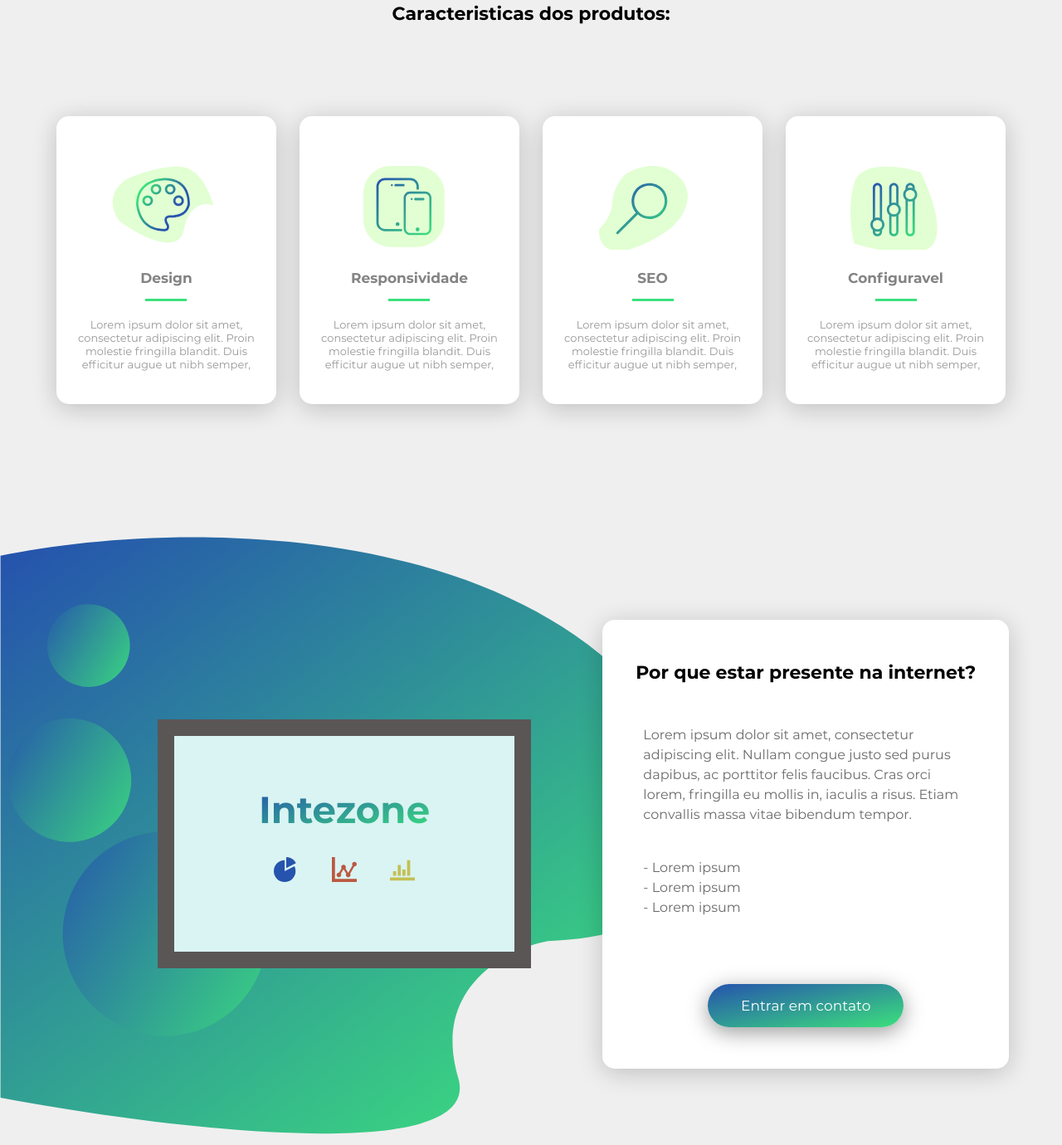
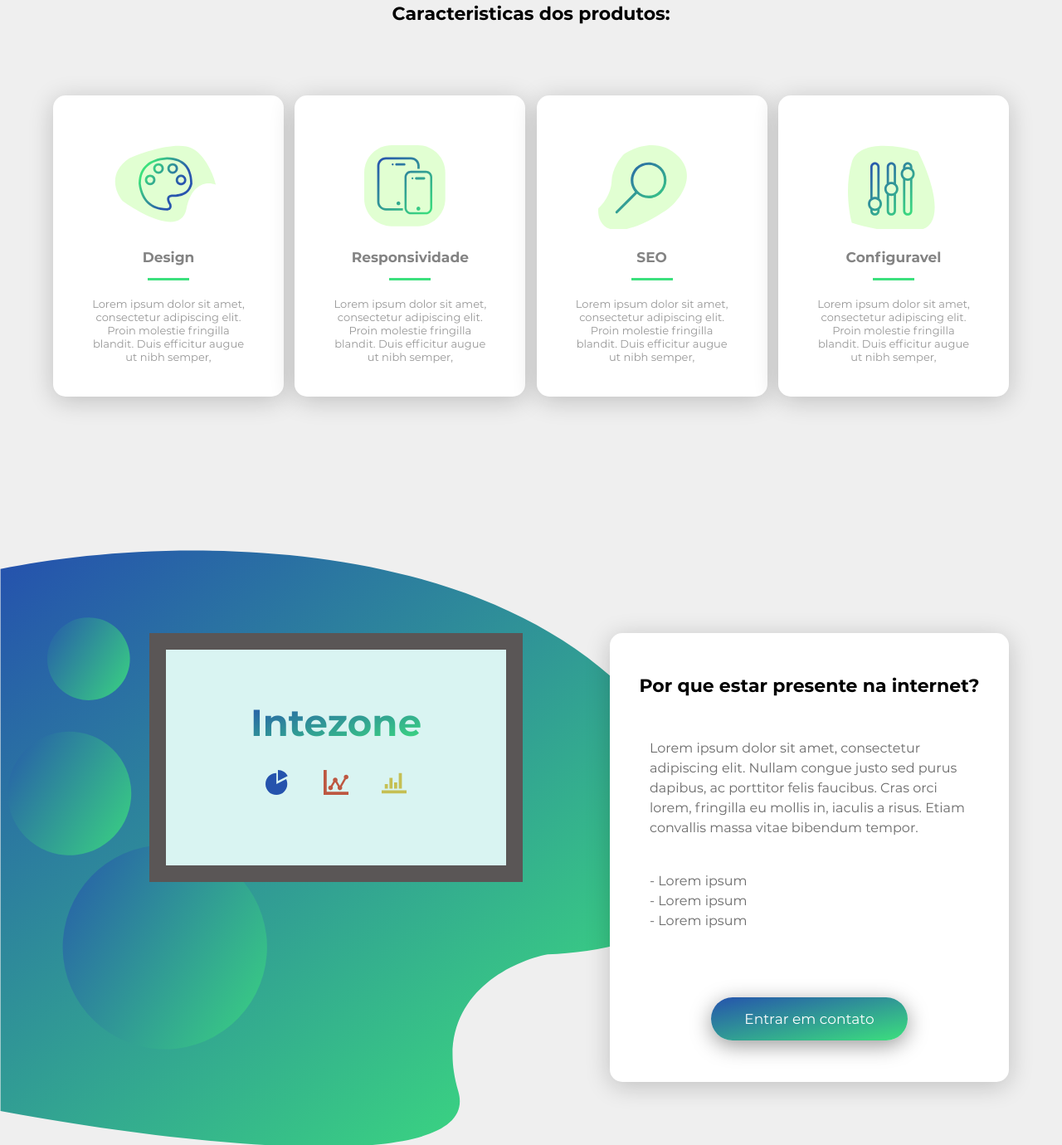
Before and after one commit to TimFont/interzone, a Gatsby site: page / in a window 1280 px wide. Shown: the part 897-2277 px from the top of the page at 83% size. Built offline with nearby package versions, Linux system fonts and the light colour scheme; Gatsby itself is replaced by a stand-in of ours.

Commit message:
refactoring lvl 2

```diff
--- a/src/components/home/featureCard.js
+++ b/src/components/home/featureCard.js
@@ -1,7 +1,7 @@
 import React from 'react';
 
 const Card = ({ cardInfo }) => (
-    <div className="card">
+    <div className="card card--feature">
         <svg fill="none" className={`card__icon card__icon--${cardInfo.nameClass}`} xmlns="http://www.w3.org/2000/svg" viewBox="0 0 169 131">
             <path className={`card__icon-bg`} d={cardInfo.icon.bgPath} fill="#E1FFD2"></path>
             <path className={`card__icon-path`} fillRule="evenodd" clipRule="evenodd" d={cardInfo.icon.iconPath} fill={`url(#${cardInfo.nameClass}-linear)`}></path>
@@ -12,8 +12,8 @@
                 </linearGradient>
             </defs>
         </svg>
-        <h3 className="card__title">{cardInfo.title}</h3>
-        <p className="card__desc">{cardInfo.content}</p>
+        <h3 className="card__title card__title--feature">{cardInfo.title}</h3>
+        <p className="card__desc card__desc--feature">{cardInfo.content}</p>
     </div>
 );
 
--- a/src/components/home/sections/advSection.js
+++ b/src/components/home/sections/advSection.js
@@ -1,7 +1,30 @@
 import React from 'react';
+import AdvIllu from '../advIllu';
+import { Link } from 'gatsby';
+import Grid, { Column } from '../../layouts/grid';
 
-const IntroSection = (props) => (
-
+const AdvSection = (props) => (
+    <section className="home-section home-section--adv">
+    <div className="u-container-big">
+      <Grid>
+        <Column column="one-of-two" additional="u-relative flex flex-j-end">
+          <AdvIllu />
+        </Column>
+        <Column column="one-of-two" >
+          <div className="adv-content">
+              <h1 className="section-title adv-content__title">Por que estar presente na internet?</h1>
+              <p className="desc-text adv-content__desc">Lorem ipsum dolor sit amet, consectetur adipiscing elit. Nullam congue justo sed purus dapibus, ac porttitor felis faucibus. Cras orci lorem, fringilla eu mollis in, iaculis a risus. Etiam convallis massa vitae bibendum tempor.</p>
+              <ul className="adv-content__list">
+                <li className="adv-content__item">- Lorem ipsum</li>
+                <li className="adv-content__item">- Lorem ipsum</li>
+                <li className="adv-content__item">- Lorem ipsum</li>
+              </ul>
+              <Link to="/contato" className="btn">Entrar em contato</Link>
+          </div>
+        </Column>
+      </Grid>
+    </div>
+  </section>
 );
 
-export default IntroSection;
+export default AdvSection;
--- a/src/components/home/sections/cardsSection.js
+++ b/src/components/home/sections/cardsSection.js
@@ -1,5 +1,5 @@
 import React from 'react';
-import Grid from '../../layouts/grid';
+import Grid, { Column } from '../../layouts/grid';
 import FeatureCard from '../featureCard';
 import homeCards from '../../../helpers/homeCards';
 
@@ -7,12 +7,15 @@
     <section className="home-section home-section--cards">
     <div className="u-container-big">
       <h1 className="section-title">Caracteristicas dos produtos:</h1>
-      <div className="u-mt-medium u-mb-medium">
+      <div className="u-mt-small u-mb-small">
         <Grid>
             {
                 homeCards.map(card => (
-                    <FeatureCard cardInfo={card} />
+                    <Column column="one-of-four">
+                        <FeatureCard cardInfo={card} />
+                    </Column>
                 ))
+                //<FeatureCard cardInfo={card} />
             }
         </Grid>
       </div>
--- a/src/components/layouts/grid.js
+++ b/src/components/layouts/grid.js
@@ -9,3 +9,13 @@
         );
     }
 }
+
+export class Column extends Component {
+    render(){
+        return(
+            <div className={`col-${this.props.column} ${this.props.additional ? this.props.additional : ''}`}>
+                {this.props.children}
+            </div>
+        );
+    }
+}
--- a/src/pages/index.js
+++ b/src/pages/index.js
@@ -6,13 +6,12 @@
 
 
 
-import { Link } from "gatsby";
-import AdvIllu from "../components/home/advIllu";
 import JobGrid from "../components/home/jobGrid";
 import Contact from "../components/contact/contact";
 
 import IntroSection from '../components/home/sections/introSection';
 import CardsSection from '../components/home/sections/cardsSection';
+import AdvSection from '../components/home/sections/advSection';
 
 
 export default class IndexPage extends Component {
@@ -23,29 +22,10 @@
 
         <IntroSection />
         <CardsSection />
+        <AdvSection />
 
 
-        <section className="adv-section">
-          <div className="container-big">
-            <div className="adv-section__content">
-              <div className="adv-section__left">
-                <AdvIllu />
-              </div>
-              <div className="adv-section__right">
-                <div className="adv-content">
-                    <h1 className="section-title adv-content__title">Por que estar presente na internet?</h1>
-                    <p className="desc-text adv-content__desc">Lorem ipsum dolor sit amet, consectetur adipiscing elit. Nullam congue justo sed purus dapibus, ac porttitor felis faucibus. Cras orci lorem, fringilla eu mollis in, iaculis a risus. Etiam convallis massa vitae bibendum tempor.</p>
-                    <ul className="adv-content__list">
-                      <li className="adv-content__item">- Lorem ipsum</li>
-                      <li className="adv-content__item">- Lorem ipsum</li>
-                      <li className="adv-content__item">- Lorem ipsum</li>
-                    </ul>
-                    <Link to="/contato" className="btn">Entrar em contato</Link>
-                </div>
-              </div>
-            </div>
-          </div>
-        </section>
+
 
         <section className="job-section">
           <div className="container-big">
--- a/src/styles/abstract/_variables.scss
+++ b/src/styles/abstract/_variables.scss
@@ -20,6 +20,14 @@
 $box-shadow-three:  0px 15px 26px 0px rgba(0,0,0,0.33);
 
 //margin / padding
-$mp-small:5rem;
-$mp-medium:10rem;
+$mp-small:8rem;
+$mp-medium:12rem;
 $mp-big:20rem;
+
+//grid
+
+$gap:1rem;
+$full:0 0 90%;
+$one-of-two:0 0 calc(50% - 1rem);
+$one-of-four:0 0 calc(25% - 1rem);
+$one-of-three:0 0 calc(33.33% - 1rem);
--- a/src/styles/base/_grid.scss
+++ b/src/styles/base/_grid.scss
@@ -2,7 +2,7 @@
     display:flex;
     width:100%;
     justify-content: space-between;
-    align-items: center;
+    align-items: stretch;
     flex-wrap:wrap;
 
     @include respond(phone){
@@ -10,3 +10,28 @@
     }
 
 }
+
+.col-one-of-two {
+    flex:$one-of-two;
+
+    @include respond(tab-port){
+        flex:$full;
+    }
+
+}
+
+.col-one-of-four {
+    flex:$one-of-four;
+
+    @include respond(tab-land){
+        flex:$one-of-three;
+    }
+
+    @include respond(tab-port){
+        flex:$one-of-two;
+    }
+
+    @include respond(phone){
+        flex:$full;
+    }
+}
--- a/src/styles/base/_utilities.scss
+++ b/src/styles/base/_utilities.scss
@@ -5,6 +5,14 @@
 
 .u-mb-medium {
     margin-top:$mp-medium;
+}
+
+.u-mt-small {
+    margin-top:$mp-small;
+}
+
+.u-mb-small {
+    margin-bottom:$mp-small;
 }
 
 
@@ -15,3 +23,21 @@
     margin-right:auto;
 }
 //flex positioning
+
+.flex {
+    display:flex;
+}
+
+.flex-j-end {
+    justify-content: flex-end;
+}
+
+//position
+
+.u-relative{
+    position:relative;
+}
+
+.u-absolute {
+    position:absolute;
+}
--- /dev/null
+++ b/src/styles/components/_adv-illu.scss
@@ -0,0 +1,65 @@
+.adv-illu {
+    width:45rem;
+    height:30rem;
+    padding:2rem;
+    background-color:$color-dark-grey;
+
+
+
+    @include respond(tab-land){
+        width:40rem;
+        height:25rem;
+    }
+
+    @include respond(tab-port){
+        width:35rem;
+        height:25rem;
+        margin-bottom:3rem;
+    }
+
+    &__inner {
+        background-color:$color-light-blue;
+        width:100%;
+        height:100%;
+        display:flex;
+        flex-flow: column;
+        align-items: center;
+        justify-content: center;
+
+    }
+
+    &__brand {
+        color:$color-main-blue;
+        background:$linear-gradient-main;
+        background-clip:text;
+        -webkit-text-fill-color:transparent;
+        font-size: 4.5rem;
+        margin-bottom:1rem;
+    }
+
+    &__charts {
+        display:flex;
+
+    }
+
+    &__icon-box {
+        padding:2rem;
+    }
+
+    &__icon {
+        height:3rem;
+        width:3rem;
+
+        &--chart-one {
+            fill:$color-main-blue;
+        }
+
+        &--chart-two {
+            fill:#bd5741;
+        }
+
+        &--chart-three {
+            fill: #c5bf53;
+        }
+    }
+}
--- a/src/styles/components/_card.scss
+++ b/src/styles/components/_card.scss
@@ -1,34 +1,26 @@
 .card {
-    flex:0 0 23%;
+    margin:.5rem 0;
+    background-color:$color-white;
+    box-shadow:$box-shadow;
+    padding:4rem;
+
+
+
+    &--feature {
+        transition:transform .5s;
+        padding-top:6rem;
         text-align:center;
-    background-color:$color-white;
-    padding:6rem 1.7rem 4rem 1.7rem;
         border-radius: 15px;
-    box-shadow: $box-shadow;
-    transition:transform .5s;
-    margin:1rem .25em;;
+
 
         &:hover {
             transform: translateY(-1.5rem) ;
         }
-
-    @include respond(tab-land){
-        flex:0 0 calc(33.33% - 1rem);
     }
 
-    @include respond(tab-port){
-        flex:0 0 calc(50% - 1rem);
+    &--job {
+
     }
-
-    @include respond(phone){
-        //margin:1rem;
-        flex:0 0 90%;
-
-        &:hover {
-            transform: none;
-        }
-    }
-
 
     &__icon {
         width:13rem;
@@ -42,15 +34,13 @@
         }
     }
 
-    &__icon-bg {
-
-    }
-
     &__title {
+        &--feature {
             font-size:1.7rem;
             color:$color-grey-three;
             margin-bottom:3.8rem;
             position: relative;
+
 
             &::after {
                 display:block;
@@ -63,10 +53,22 @@
                 left:50%;
                 transform:translateX(-50%);
             }
+
+        }
+
+        &--job {
+
+        }
     }
 
     &__desc {
+        &--feature {
             font-size:1.3rem;
             color:lighten($color-grey-three, 8%);
         }
+
+        &--job {
+
         }
+    }
+}
--- a/src/styles/main.scss
+++ b/src/styles/main.scss
@@ -18,6 +18,7 @@
 @import './components/social';
 @import './components/card';
 @import './components/adv';
+@import './components/adv-illu';
 @import './components/jobGrid';
 @import './components/contact';
 
--- a/src/styles/pages/_home.scss
+++ b/src/styles/pages/_home.scss
@@ -2,6 +2,19 @@
 .home-section {
     padding-top:10rem;
     padding-bottom:10rem;
+
+    &--cards {
+
+    }
+
+    &--adv {
+        overflow: hidden;
+        background:url('../images/gradientDecor.svg') left top / auto 90vh no-repeat;
+
+        @include respond(tab-land){
+            background-size:auto 80%;
+        }
+    }
 }
 
 
@@ -69,62 +82,6 @@
     }
 }
 
-.card-section {
-    padding-top:10rem;
-}
-
-.adv-section {
-    //height: 90vh;
-    overflow: hidden;
-    background:url('../images/gradientDecor.svg') left top / auto 90vh no-repeat;
-    padding:10rem 0;
-    margin-top:5rem;
-
-    @include respond(tab-land){
-        background-size:auto 80%;
-    }
-
-    &__content {
-        display:flex;
-        justify-content: space-between;
-        align-items: stretch;
-
-        @include respond(tab-port){
-            display: block;
-            position:relative;
-        }
-    }
-
-
-
-    &__left {
-        flex:1;
-        display: flex;
-        align-items: center;
-        justify-content: flex-end;
-
-        @include respond(tab-port){
-            display: inline-block;
-            position:absolute;
-            left:50%;
-            top:5vh;
-            width:70%;
-            height:30vh;
-            transform:translateX(-50%);
-        }
-
-        @include respond(phone){
-            width:90%;
-            top:5%;
-        }
-    }
-
-    &__right {
-        flex:1;
-
-    }
-
-}
 
 .job-section,
 .contact-section {
```
Also changed, not shown: src/styles/components/_adv.scss (+0 -65 lines), src/components/layouts/gridColumn.js (added). Lines whose indentation alone changed are shown as unchanged.
